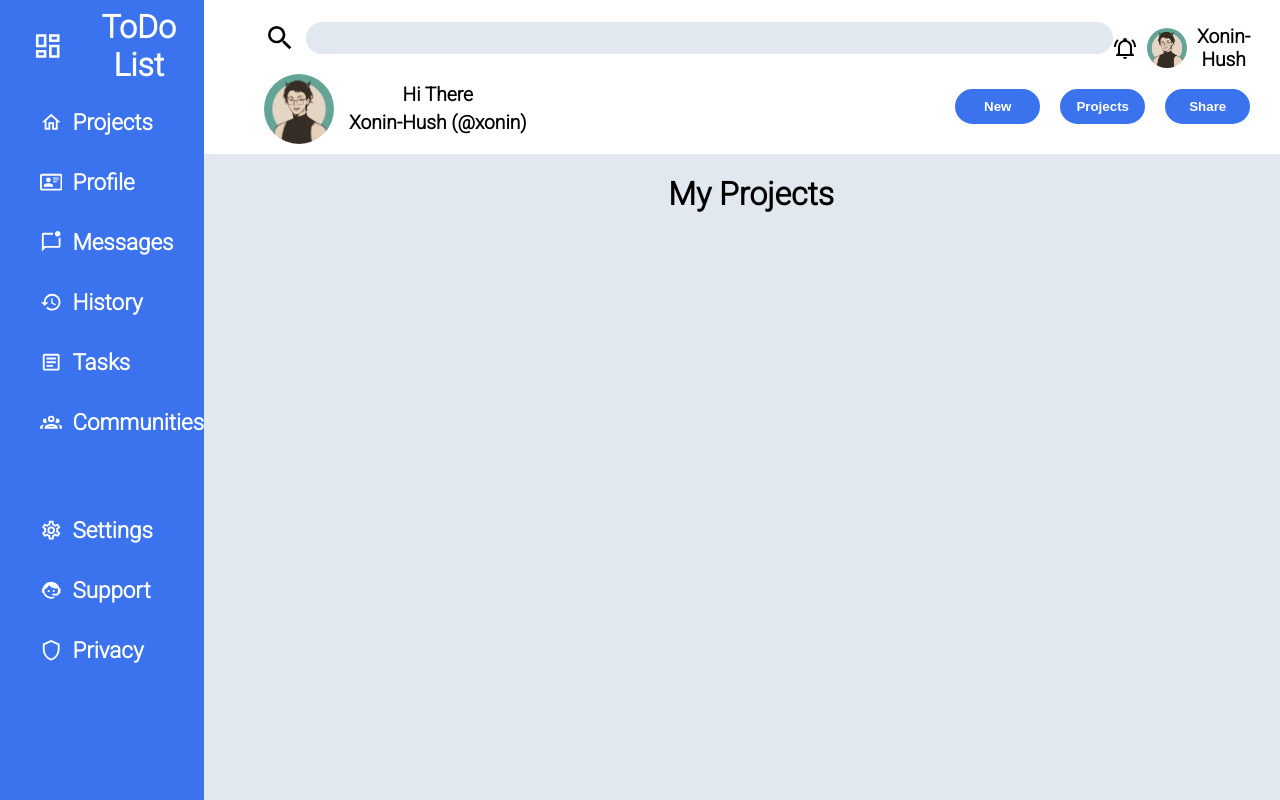
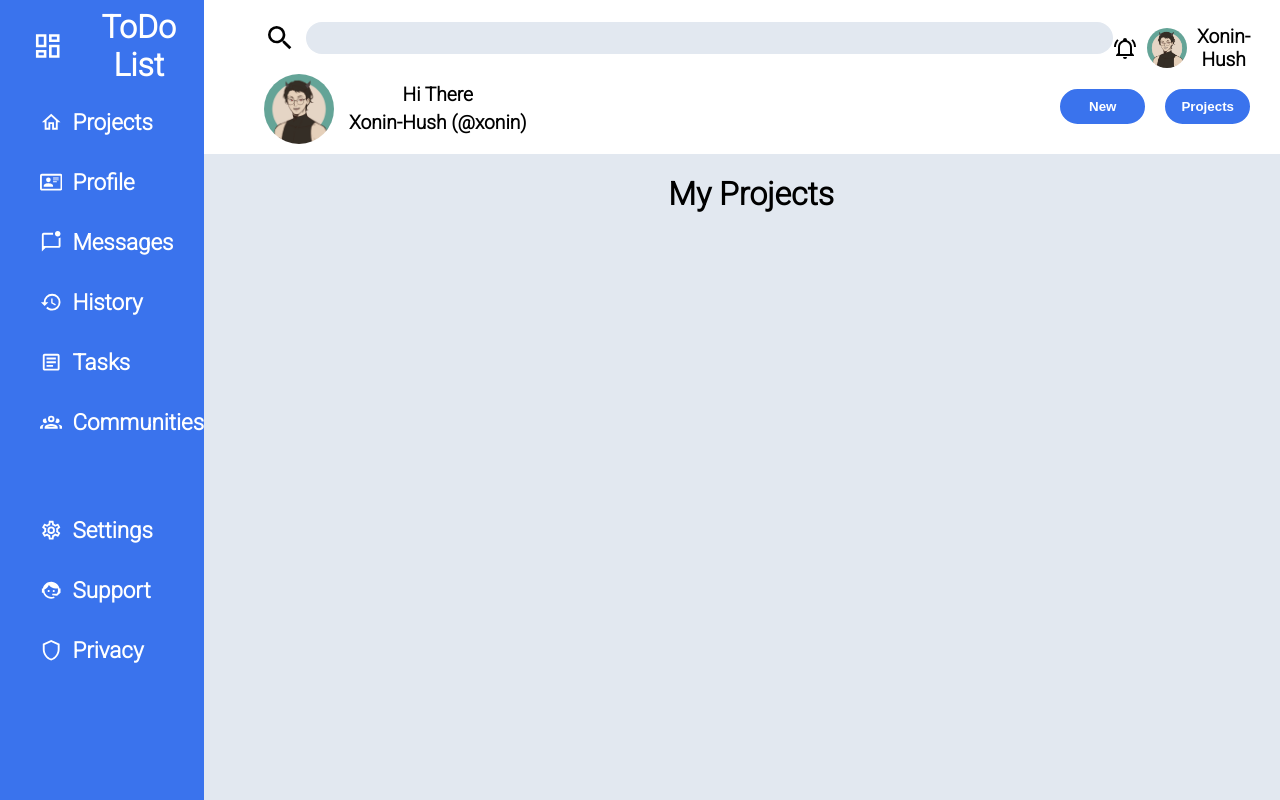
Before and after one commit to xonin-hush/Odin-ToDo-List, a website built with webpack: page dist/index.html in a window 1280 px wide. Shown: the top 800 px of the page. Built offline with nearby package versions, Linux system fonts and the light colour scheme; a web font is replaced by a local one.

Commit message:
Remove Share button

```diff
--- a/dist/index.html
+++ b/dist/index.html
@@ -126,7 +126,7 @@
                 </div>
             </div>
             <div class="buttons"><button class="button" id="add-project">New</button><button
-                    class="button" id="projects-button">Projects</button><button class="button">Share</button></div>
+                    class="button" id="projects-button">Projects</button></div>
         </div>
 
     </div>
```
